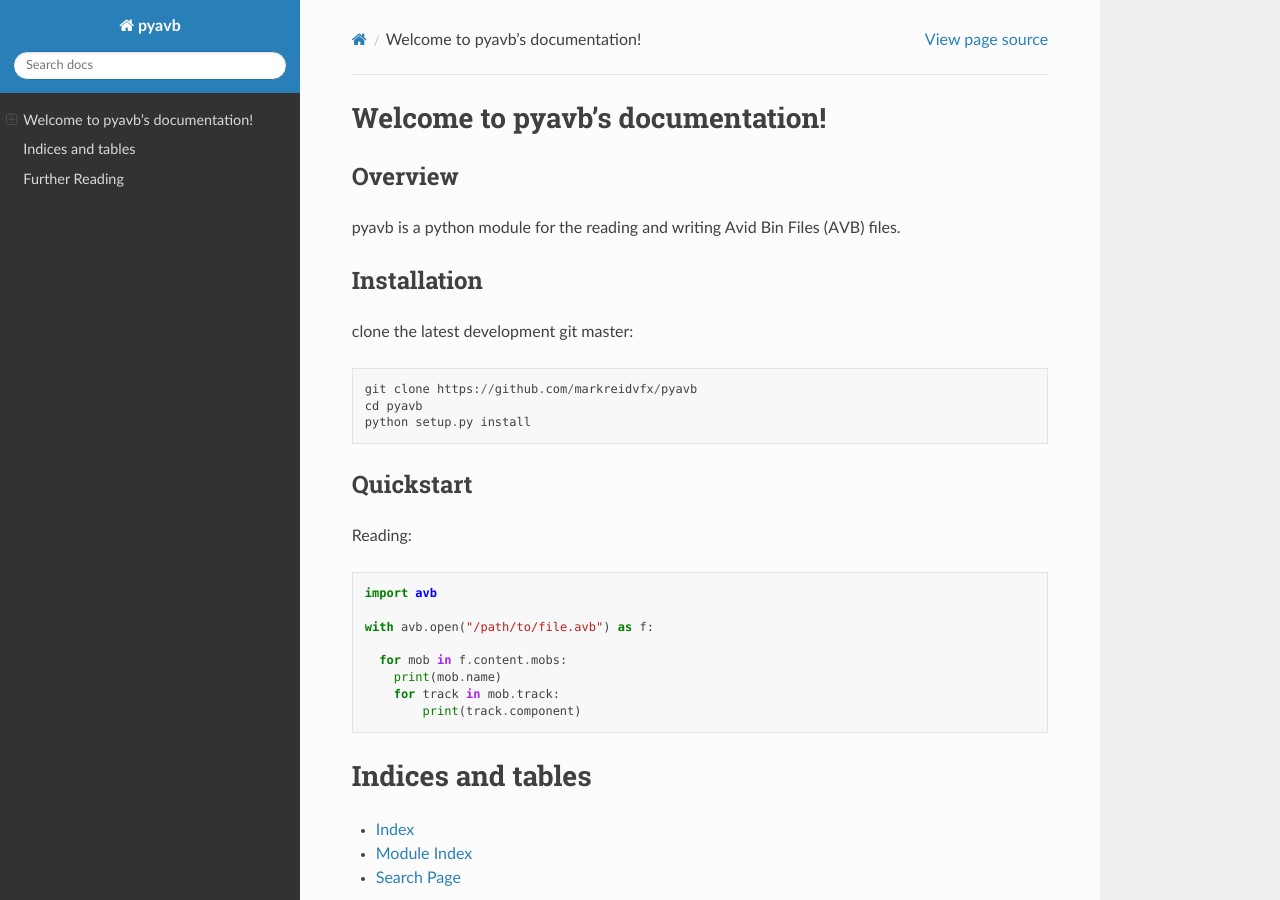
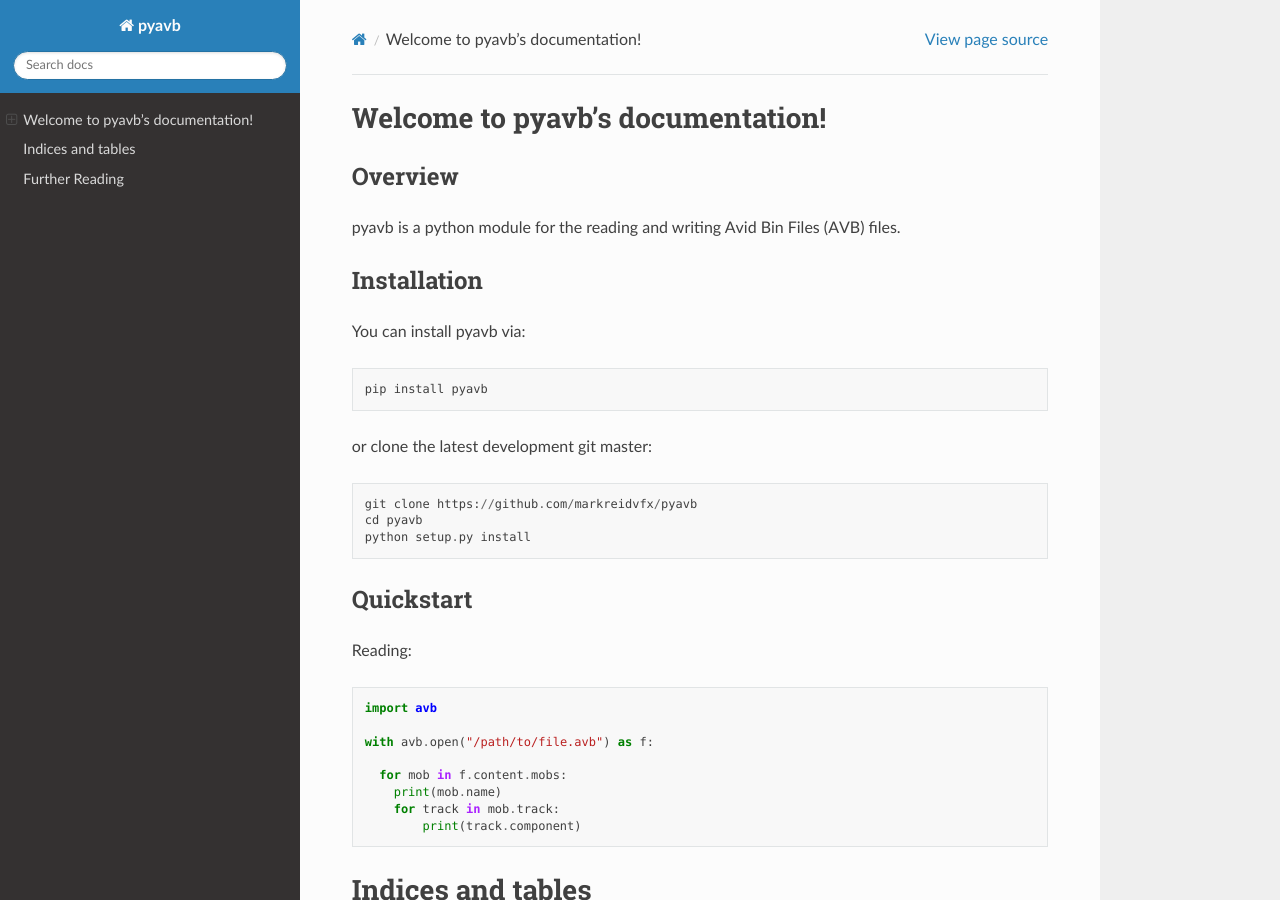
Before and after one commit to markreidvfx/pyavb, a Sphinx documentation site: the page built from docs/source/index.rst, in a window 1280 px wide and 900 px high. Built offline with Sphinx 7.4.7 and the Read the Docs theme 2.0.0, drawn with Linux system fonts in a browser that asks for light colours; pages that are not in the unit, such as notebooks, are missing from menus; the version number could not be read and is left out.

Commit message:
added pypi instructions

```diff
--- a/README.rst
+++ b/README.rst
@@ -13,7 +13,11 @@
 Installation
 ------------
 
-clone the latest development git master::
+You can install pyavb via::
+
+    pip install pyavb
+
+or clone the latest development git master::
 
     git clone https://github.com/markreidvfx/pyavb
     cd pyavb
--- a/docs/source/index.rst
+++ b/docs/source/index.rst
@@ -14,7 +14,11 @@
 Installation
 ------------
 
-clone the latest development git master::
+You can install pyavb via::
+
+  pip install pyavb
+
+or clone the latest development git master::
 
   git clone https://github.com/markreidvfx/pyavb
   cd pyavb
```
